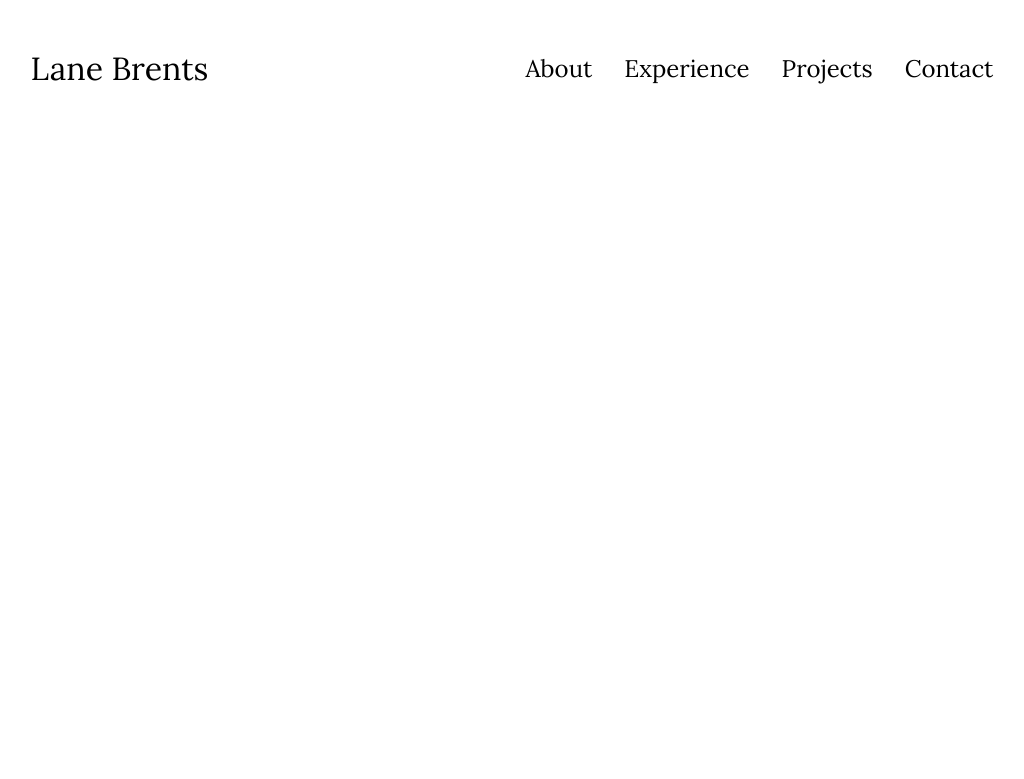
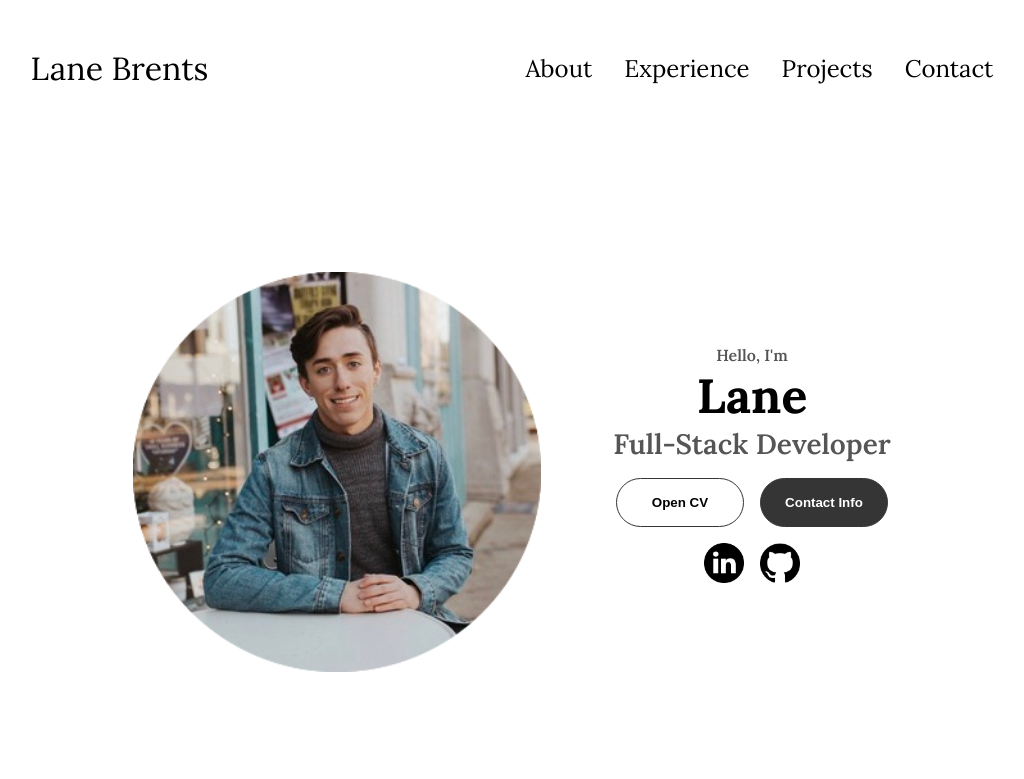
Before and after one commit to LaneBrents/PortfolioWebsite, a plain HTML site: page index.html in a window 1280 px wide. Shown: the whole page, without its empty margins (128-1152 px from the left). Drawn offline with Linux system fonts and the light colour scheme; a web font is replaced by a local one.

Commit message:
profile section

```diff
--- a/index.html
+++ b/index.html
@@ -34,8 +34,25 @@
           <li><a href="#contact" onclick="toggleMenu()">Contact</a></li>
         </div>
       </div>
-
     </nav>
+    <section id="profile">
+      <div class="section__pic-container">
+        <img class="profile-image" src="./assets/profile-img.png" alt="Lane B profile picture">
+      </div>
+      <div class="section__text">
+        <p class="section__text__p1">Hello, I'm</p>
+        <h1 class="title">Lane</h1>
+        <p class="section__text__p2">Full-Stack Developer</p>
+        <div class="btn-container">
+          <button class="btn btn-color-2" onclick="window.open('./assets/resume-example.pdf')">Open CV</button>
+          <button class="btn btn-color-1" onclick="location.href='./#contact'">Contact Info</button>
+        </div>
+        <div id="socials-container">
+          <img src="./assets/linkedin.png" alt="My LinkedIn profile" class="icon" onclick="location.href='https://www.linkedin.com/in/lanebrents/'">
+          <img src="./assets/github.png" alt="My Github profile" class="icon" onclick="location.href='https://github.com/lanebrents'">
+        </div>
+      </div>
+    </section>
     <script src="script.js"></script>
   </body>
 </html>
--- a/style.css
+++ b/style.css
@@ -28,7 +28,8 @@ a,
 
 /* Navigation */
 
-nav, .nav-links {
+nav,
+.nav-links {
   display: flex;
 }
 
@@ -144,3 +145,116 @@ a:hover {
 .hamburger-icon span:first-child {
   transform: none;
 }
+
+/* Sections */
+
+section {
+  padding-top: 4vh;
+  height: 96vh;
+  margin: 0 10rem;
+  box-sizing: border-box;
+  min-height: fit-content;
+}
+
+.section-container {
+  display: flex;
+}
+
+/* Profile */
+
+#profile {
+  display: flex;
+  justify-content: center;
+  gap: 5rem;
+  height: 80vh;
+}
+
+.section__pic-container {
+  display: flex;
+  height: 400px;
+  width: 400px;
+  margin: auto 0;
+}
+
+.section__text {
+  align-self: center;
+  text-align: center;
+  margin-bottom: 1rem;
+}
+
+.section__text p {
+  font-weight: 600;
+}
+
+.section__text__p1 {
+  text-align: center;
+}
+
+.section__text__p2 {
+  font-size: 1.75rem;
+  margin-bottom: 1rem;
+}
+
+.title {
+  font-size: 3rem;
+  text-align: center;
+}
+
+#socials-container {
+  display: flex;
+  justify-content: center;
+  margin-top: 1rem;
+  gap: 1rem;
+}
+
+/* Icon */
+
+.icon {
+  cursor: pointer;
+  height: 2.5rem;
+}
+
+.btn-container {
+  display: flex;
+  justify-content: center;
+  gap: 1rem;
+}
+.btn {
+  font-weight: 600;
+  transition: all 300ms ease;
+  padding: 1rem;
+  width: 8rem;
+  border-radius: 2rem;
+}
+
+.btn-color-1,
+.btn-color-2 {
+  border: rgb(53, 53, 53) 0.1rem solid;
+}
+
+.btn-color-1:hover,
+.btn-color-2:hover {
+  cursor: pointer;
+}
+
+.btn-color-1,
+.btn-color-2:hover {
+  background: rgb(53, 53, 53);
+  color: white;
+}
+
+.btn-color-1:hover {
+  background: rgb(0, 0, 0);
+}
+
+.btn-color-2 {
+  background: none;
+}
+
+.btn-color-2:hover {
+  border: rgb(255, 255, 255) 0.1rem solid;
+}
+
+.btn-container {
+  gap: 1rem;
+}
```
Also changed, not shown: assets/profile-img.png (added). Lines whose indentation alone changed are shown as unchanged.
